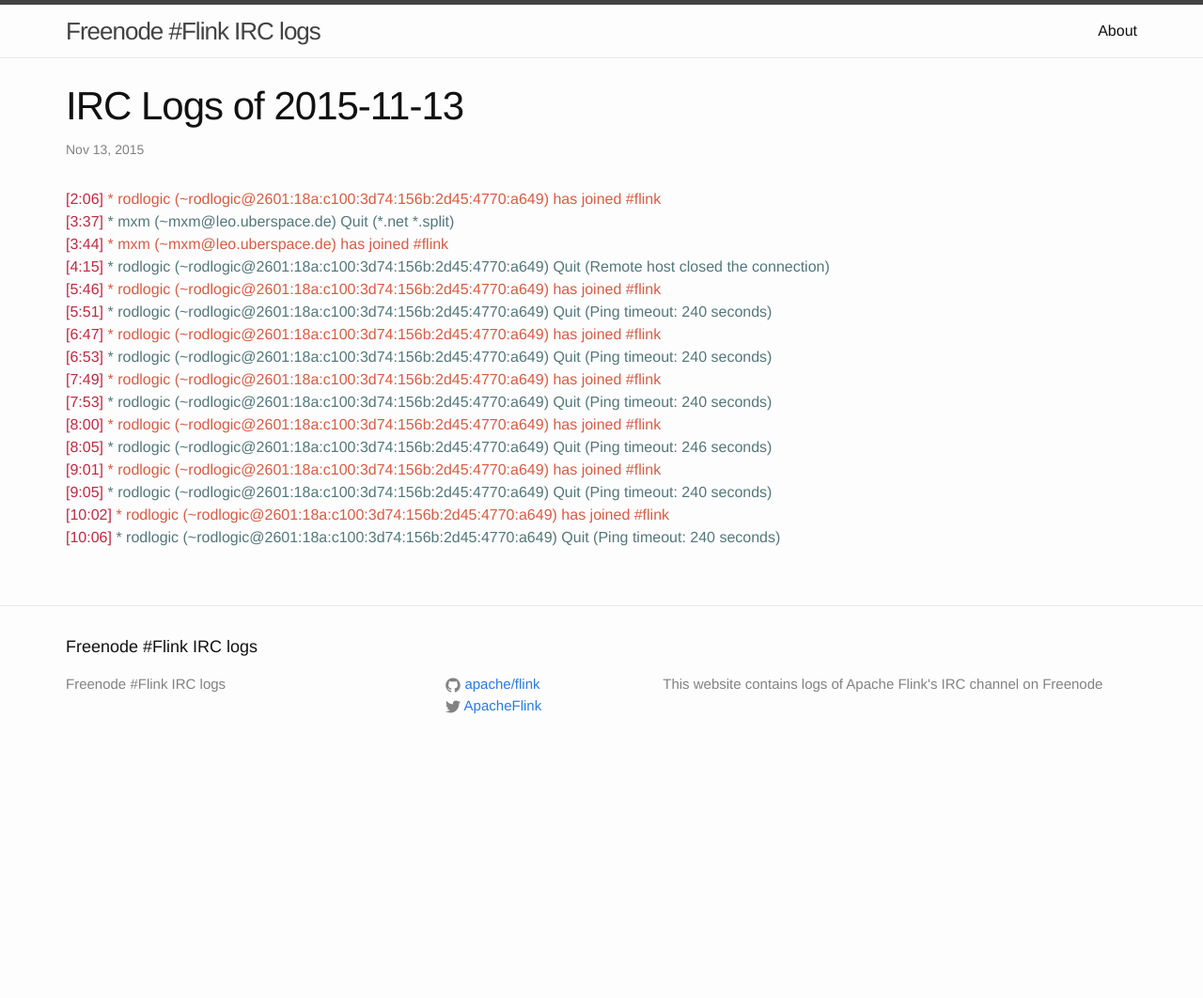
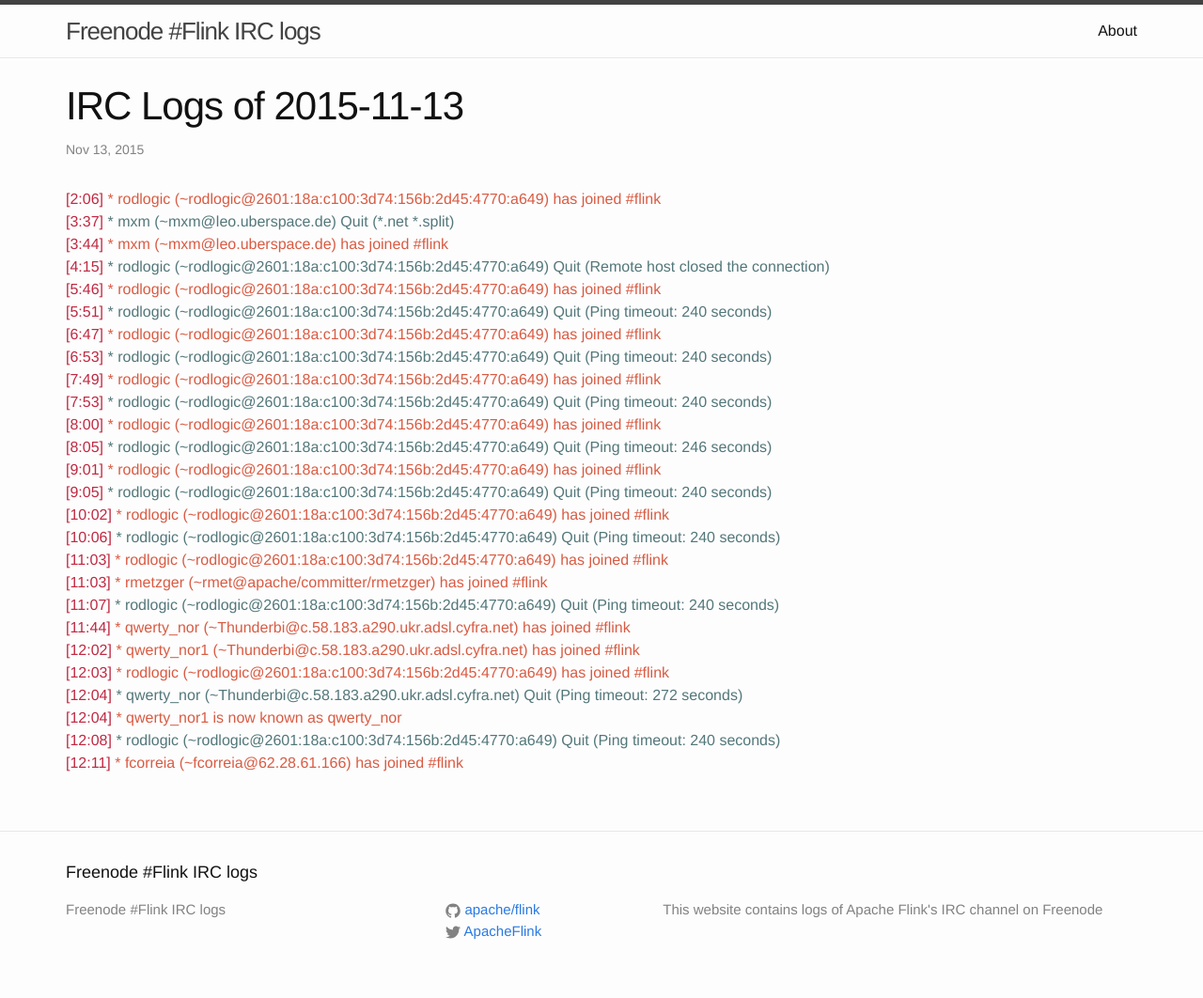
Before and after one commit to flink-irc-logs/flink-irc-logs.github.io, a Jekyll site: the page built from _posts/2015-11-13-logs.markdown, in a window 1280 px wide. Shown: the whole page at 94% size. Built offline with Jekyll 4.4.1, drawn with Linux system fonts in a browser that asks for light colours; before the commit the page ends 900 px from its top, so only the background shows below that.

Commit message:
Update of the logs on Fri Nov 13 12:20:47 CET 2015

```diff
--- a/_posts/2015-11-13-logs.markdown
+++ b/_posts/2015-11-13-logs.markdown
@@ -20,3 +20,13 @@
 <span class="irc-date">[9:05]</span> <span class="irc-navy">* rodlogic (~rodlogic@2601:18a:c100:3d74:156b:2d45:4770:a649) Quit (Ping timeout: 240 seconds)</span><br />
 <span class="irc-date">[10:02]</span> <span class="irc-green">* rodlogic (~rodlogic@2601:18a:c100:3d74:156b:2d45:4770:a649) has joined #flink</span><br />
 <span class="irc-date">[10:06]</span> <span class="irc-navy">* rodlogic (~rodlogic@2601:18a:c100:3d74:156b:2d45:4770:a649) Quit (Ping timeout: 240 seconds)</span><br />
+<span class="irc-date">[11:03]</span> <span class="irc-green">* rodlogic (~rodlogic@2601:18a:c100:3d74:156b:2d45:4770:a649) has joined #flink</span><br />
+<span class="irc-date">[11:03]</span> <span class="irc-green">* rmetzger (~rmet@apache/committer/rmetzger) has joined #flink</span><br />
+<span class="irc-date">[11:07]</span> <span class="irc-navy">* rodlogic (~rodlogic@2601:18a:c100:3d74:156b:2d45:4770:a649) Quit (Ping timeout: 240 seconds)</span><br />
+<span class="irc-date">[11:44]</span> <span class="irc-green">* qwerty_nor (~Thunderbi@c.58.183.a290.ukr.adsl.cyfra.net) has joined #flink</span><br />
+<span class="irc-date">[12:02]</span> <span class="irc-green">* qwerty_nor1 (~Thunderbi@c.58.183.a290.ukr.adsl.cyfra.net) has joined #flink</span><br />
+<span class="irc-date">[12:03]</span> <span class="irc-green">* rodlogic (~rodlogic@2601:18a:c100:3d74:156b:2d45:4770:a649) has joined #flink</span><br />
+<span class="irc-date">[12:04]</span> <span class="irc-navy">* qwerty_nor (~Thunderbi@c.58.183.a290.ukr.adsl.cyfra.net) Quit (Ping timeout: 272 seconds)</span><br />
+<span class="irc-date">[12:04]</span> <span class="irc-green">* qwerty_nor1 is now known as qwerty_nor</span><br />
+<span class="irc-date">[12:08]</span> <span class="irc-navy">* rodlogic (~rodlogic@2601:18a:c100:3d74:156b:2d45:4770:a649) Quit (Ping timeout: 240 seconds)</span><br />
+<span class="irc-date">[12:11]</span> <span class="irc-green">* fcorreia (~fcorreia@62.28.61.166) has joined #flink</span><br />
```
